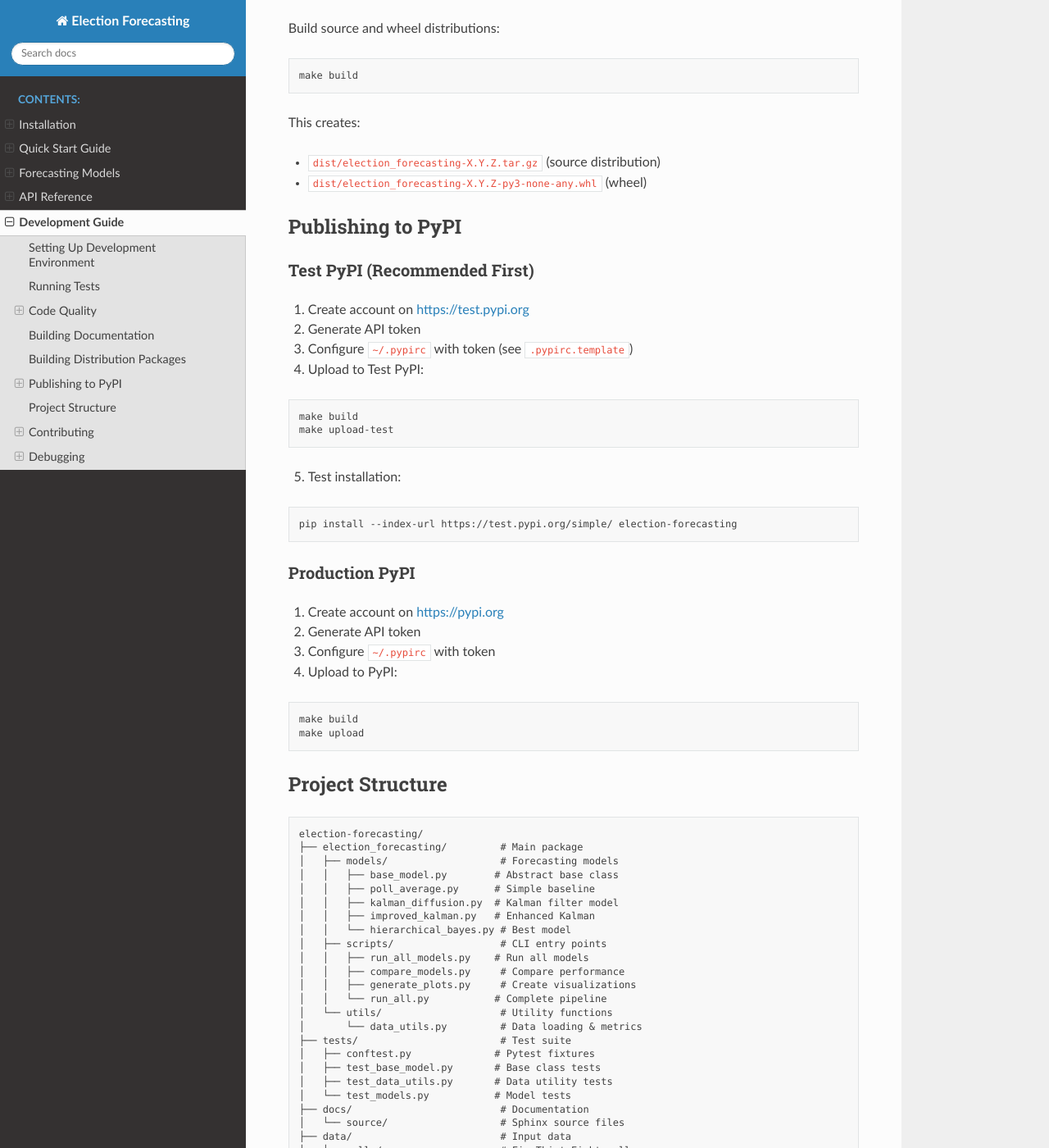
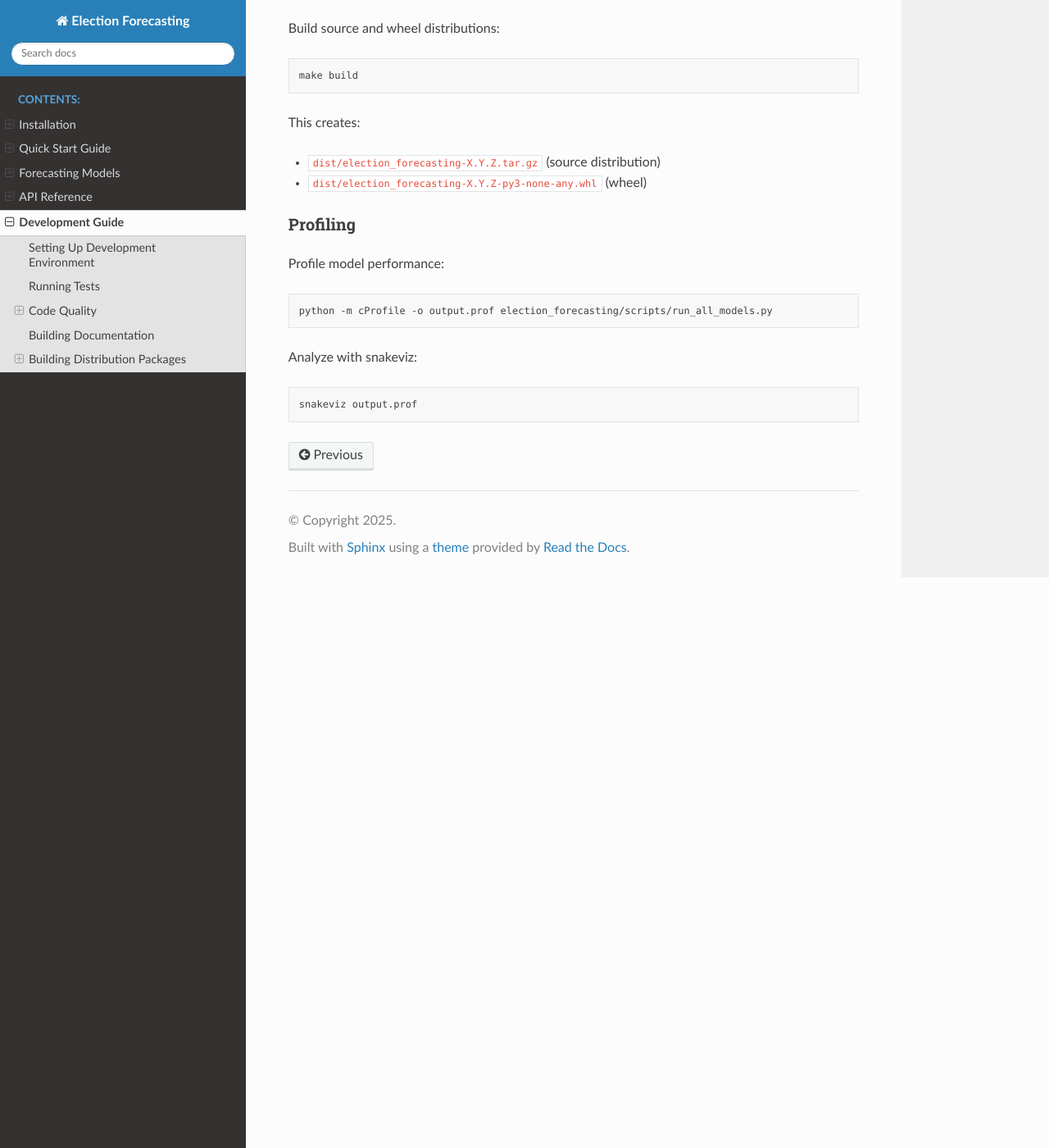
Before and after one commit to cmaloney111/election-forecasting-am215, a Sphinx documentation site: the page built from docs/source/development.rst, in a window 1280 px wide and 1400 px high, scrolled down 1589 px. Shown: the whole window at 82% size. Built offline with Sphinx 7.4.7 and the Read the Docs theme 3.1.0, drawn with Linux system fonts in a browser that asks for light colours; some of the changed text lies outside the part shown.

Commit message:
docs: make documentation less verbose

```diff
--- a/docs/source/conf.py
+++ b/docs/source/conf.py
@@ -6,8 +6,8 @@ sys.path.insert(0, os.path.abspath("../.."))
 
 # Project information
 project = "Election Forecasting"
-copyright = "2024"
-author = "Your Name"
+copyright = "2025"
+author = "Cameron Maloney and Al Liu"
 release = "0.1.0"
 
 # General configuration
--- a/docs/source/development.rst
+++ b/docs/source/development.rst
@@ -86,129 +86,6 @@ This creates:
 * ``dist/election_forecasting-X.Y.Z.tar.gz`` (source distribution)
 * ``dist/election_forecasting-X.Y.Z-py3-none-any.whl`` (wheel)
 
-Publishing to PyPI
-------------------
-
-Test PyPI (Recommended First)
-~~~~~~~~~~~~~~~~~~~~~~~~~~~~~~
-
-1. Create account on https://test.pypi.org
-2. Generate API token
-3. Configure ``~/.pypirc`` with token (see ``.pypirc.template``)
-4. Upload to Test PyPI:
-
-.. code-block:: bash
-
-   make build
-   make upload-test
-
-5. Test installation:
-
-.. code-block:: bash
-
-   pip install --index-url https://test.pypi.org/simple/ election-forecasting
-
-Production PyPI
-~~~~~~~~~~~~~~~
-
-1. Create account on https://pypi.org
-2. Generate API token
-3. Configure ``~/.pypirc`` with token
-4. Upload to PyPI:
-
-.. code-block:: bash
-
-   make build
-   make upload
-
-Project Structure
------------------
-
-::
-
-   election-forecasting/
-   ├── election_forecasting/         # Main package
-   │   ├── models/                   # Forecasting models
-   │   │   ├── base_model.py        # Abstract base class
-   │   │   ├── poll_average.py      # Simple baseline
-   │   │   ├── kalman_diffusion.py  # Kalman filter model
-   │   │   ├── improved_kalman.py   # Enhanced Kalman
-   │   │   └── hierarchical_bayes.py # Best model
-   │   ├── scripts/                  # CLI entry points
-   │   │   ├── run_all_models.py    # Run all models
-   │   │   ├── compare_models.py     # Compare performance
-   │   │   ├── generate_plots.py     # Create visualizations
-   │   │   └── run_all.py           # Complete pipeline
-   │   └── utils/                    # Utility functions
-   │       └── data_utils.py         # Data loading & metrics
-   ├── tests/                        # Test suite
-   │   ├── conftest.py              # Pytest fixtures
-   │   ├── test_base_model.py       # Base class tests
-   │   ├── test_data_utils.py       # Data utility tests
-   │   └── test_models.py           # Model tests
-   ├── docs/                         # Documentation
-   │   └── source/                   # Sphinx source files
-   ├── data/                         # Input data
-   │   ├── polls/                    # FiveThirtyEight polls
-   │   └── election_results/         # MIT Election Lab results
-   ├── predictions/                  # Model output (CSV)
-   ├── metrics/                      # Evaluation metrics (TXT)
-   ├── plots/                        # Visualizations (PNG)
-   ├── pyproject.toml               # Package configuration
-   ├── Makefile                      # Development commands
-   └── README.md                     # Project overview
-
-Contributing
-------------
-
-Branching Strategy
-~~~~~~~~~~~~~~~~~~
-
-Use feature branches:
-
-.. code-block:: bash
-
-   git checkout -b feature/my-feature
-   # Make changes, commit
-   git checkout main
-   git merge feature/my-feature
-
-Commit Messages
-~~~~~~~~~~~~~~~
-
-Use semantic commit prefixes:
-
-* ``feat:`` New features
-* ``fix:`` Bug fixes
-* ``docs:`` Documentation changes
-* ``test:`` Test additions/changes
-* ``refactor:`` Code refactoring
-* ``perf:`` Performance improvements
-* ``build:`` Build system changes
-* ``ci:`` CI/CD changes
-* ``chore:`` Maintenance tasks
-
-Pull Requests
-~~~~~~~~~~~~~
-
-1. Ensure all tests pass: ``make quality-check``
-2. Add tests for new functionality
-3. Update documentation as needed
-4. Write clear commit messages
-5. Submit PR with description of changes
-
-Debugging
----------
-
-Verbose Mode
-~~~~~~~~~~~~
-
-Run commands with ``-v`` for detailed output:
-
-.. code-block:: bash
-
-   election-forecast -v
-
 Profiling
 ~~~~~~~~~
 
@@ -223,20 +100,3 @@ Analyze with snakeviz:
 .. code-block:: bash
 
    snakeviz output.prof
-
-Interactive Debugging
-~~~~~~~~~~~~~~~~~~~~~
-
-Use IPython for interactive exploration:
-
-.. code-block:: python
-
-   from election_forecasting.models.hierarchical_bayes import HierarchicalBayesModel
-   model = HierarchicalBayesModel()
-
-   # Load data
-   polls, results = model.load_data()
-
-   # Inspect specific state
-   fl_polls = polls[polls['state_code'] == 'FL']
-   print(fl_polls.head())
--- a/docs/source/installation.rst
+++ b/docs/source/installation.rst
@@ -33,7 +33,7 @@ Clone the repository and install in development mode:
 
 .. code-block:: bash
 
-   git clone https://github.com/yourusername/election-forecasting.git
+   git clone https://github.com/cmaloney111/election-forecasting-am215.git
    cd election-forecasting
    uv pip install -e .
 
```
